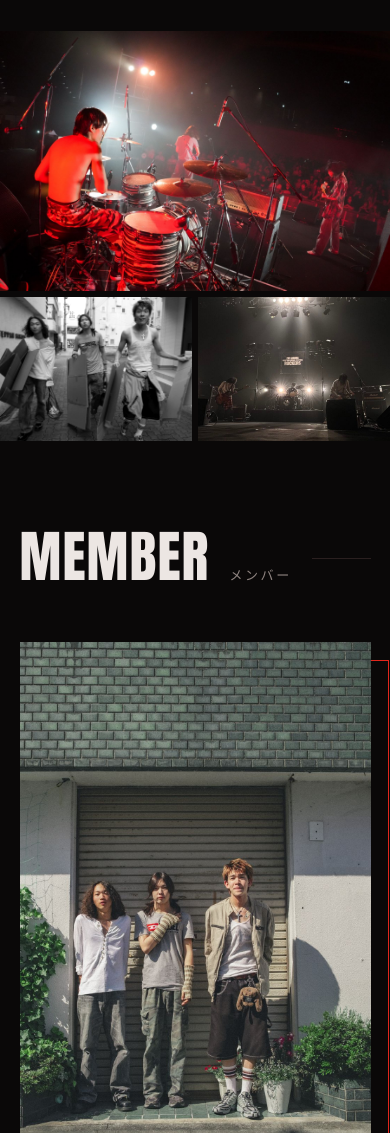
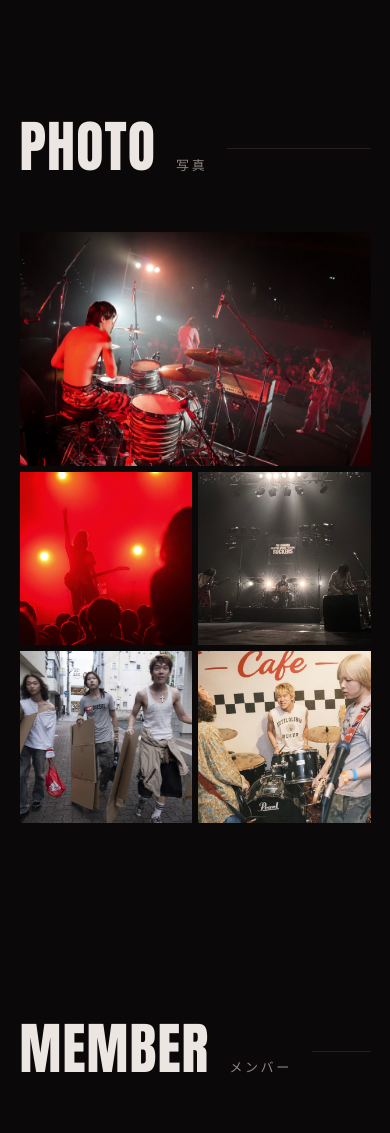
Before and after one commit to Handlemarie/handlemarie.github.io, a plain HTML site: page index.html in a window 390 px wide. Shown: the part 2220-3353 px from the top of the page. Drawn offline with Linux system fonts and the light colour scheme.

Commit message:
PHOTOセクションを追加（5枚・タップで拡大）
Co-Authored-By: Claude Opus 5.5 <noreply@anthropic.com>
Claude-Session: https://claude.ai/code/session_014CxYBEAUWy3Se8EetvgtDN

```diff
--- a/index.html
+++ b/index.html
@@ -120,14 +120,20 @@ textarea{min-height:130px;resize:vertical}
 .result p{font-size:14px;color:#cfc3bf}
 .result .demo{margin-top:16px;font-size:11px;color:var(--muted)}
 
-/* photo band */
-.band{padding:0;display:grid;grid-template-columns:1.6fr 1fr;grid-template-rows:1fr 1fr;gap:6px;height:min(80vw,720px)}
-.band figure{overflow:hidden;position:relative}
-.band figure:first-child{grid-row:1/3}
-.band img{width:100%;height:100%;object-fit:cover;transition:transform 1.2s ease,filter .6s}
-.band figure:hover img{transform:scale(1.04)}
-.band img.mono{filter:grayscale(1) contrast(1.1)}
-.band figure:hover img.mono{filter:none}
+/* photo gallery */
+.photo{padding-bottom:110px}
+.gallery{display:grid;grid-template-columns:1.7fr 1fr 1fr;grid-template-rows:repeat(2,minmax(0,1fr));gap:6px;height:min(54vw,680px)}
+.gallery button{all:unset;cursor:zoom-in;position:relative;overflow:hidden;display:block;background:#111}
+.gallery button:first-child{grid-row:1/3}
+.gallery button:focus-visible{outline:2px solid var(--red);outline-offset:2px}
+.gallery img{width:100%;height:100%;object-fit:cover;transition:transform 1.2s ease,filter .5s;filter:saturate(.9)}
+.gallery button:hover img{transform:scale(1.04);filter:saturate(1.1)}
+.lightbox{position:fixed;inset:0;z-index:90;display:none;align-items:center;justify-content:center;background:rgba(0,0,0,.92);padding:4vw}
+.lightbox.open{display:flex;animation:fade .25s ease}
+.lightbox img{max-width:100%;max-height:100%;object-fit:contain;box-shadow:0 20px 60px rgba(0,0,0,.6)}
+.lightbox .lb-close{position:absolute;top:16px;right:20px;background:none;border:0;color:#fff;font-size:34px;cursor:pointer;line-height:1}
+.lightbox .lb-nav{position:absolute;top:50%;transform:translateY(-50%);background:rgba(10,8,8,.5);border:1px solid #4a3a38;color:#fff;width:48px;height:48px;font-size:22px;cursor:pointer}
+.lightbox .lb-prev{left:16px}.lightbox .lb-next{right:16px}
 
 /* member */
 .member-wrap{display:grid;grid-template-columns:1fr 1.1fr;gap:6vw;align-items:center}
@@ -227,10 +233,9 @@ footer small{color:var(--muted);font-family:var(--en);letter-spacing:.2em;font-s
   .date{display:flex;align-items:baseline;gap:12px}
   .date .md{font-size:40px}
   .side{text-align:left;min-width:0}
-  .band{grid-template-columns:1fr 1fr;grid-template-rows:auto auto;height:auto}
-  .band figure:first-child{grid-column:1/3;grid-row:auto}
-  .band figure{aspect-ratio:4/3}
-  .band figure:first-child{aspect-ratio:3/2}
+  .gallery{grid-template-columns:1fr 1fr;grid-template-rows:auto;height:auto}
+  .gallery button{aspect-ratio:1/1}
+  .gallery button:first-child{grid-column:1/3;grid-row:auto;aspect-ratio:3/2}
   .member-wrap,.music-grid,.contact-wrap{grid-template-columns:minmax(0,1fr)}
   .jacket{max-width:420px}
   .member-photo{max-width:420px}
@@ -270,11 +275,10 @@ footer small{color:var(--muted);font-family:var(--en);letter-spacing:.2em;font-s
   <p class="note reveal">※ 取り置きはこのフォームのほか、Instagram / X のDM（バンド・メンバーどちらでも）でも受け付けています。<br>※ 当日は受付で「ハンドルマリー」とお名前をお伝えください。</p>
 </section>
 
-<div class="band section reveal">
-  <figure><img src="img/drum.jpg" alt="ステージ上のドラム視点のライブ写真"></figure>
-  <figure><img class="mono" src="img/walk.jpg" alt="メンバー3人のオフショット"></figure>
-  <figure><img src="img/stage.jpg" alt="FM GUNMA ROCKERSのステージ写真"></figure>
-</div>
+<section id="photo" class="photo">
+  <div class="sec-head reveal"><h2>PHOTO</h2><span>写真</span></div>
+  <div class="gallery reveal" id="gallery"></div>
+</section>
 
 <section id="member">
   <div class="sec-head reveal"><h2>MEMBER</h2><span>メンバー</span></div>
@@ -344,6 +348,14 @@ footer small{color:var(--muted);font-family:var(--en);letter-spacing:.2em;font-s
   <small>© ハンドルマリー ALL RIGHTS RESERVED.</small>
 </footer>
 
+<!-- photo lightbox -->
+<div class="lightbox" id="lightbox" role="dialog" aria-modal="true" aria-label="写真の拡大表示">
+  <button class="lb-close" id="lbClose" aria-label="閉じる">×</button>
+  <button class="lb-nav lb-prev" id="lbPrev" aria-label="前の写真">‹</button>
+  <img id="lbImg" src="" alt="">
+  <button class="lb-nav lb-next" id="lbNext" aria-label="次の写真">›</button>
+</div>
+
 <!-- reserve modal -->
 <div class="modal" id="modal" role="dialog" aria-modal="true" aria-labelledby="mTitle">
   <div class="sheet" id="sheet"></div>
@@ -352,6 +364,15 @@ footer small{color:var(--muted);font-family:var(--en);letter-spacing:.2em;font-s
 <script>
 // ---- 予約の送信先（Google Apps Script のウェブアプリURL）。空のままだと試作モード ----
 const ENDPOINT = 'https://script.google.com/macros/s/AKfycbxIElwuIacuEuW-g95KdE9pstllY3z6MWA3h3QEnv92kUTRWozKrIla8yx8LuO7d1Lp/exec';
+
+// ---- ギャラリー写真（1枚目が大きく表示されます。ライブごとに入れ替え） ----
+const photos = [
+  {src:'img/drum.jpg',   alt:'ドラム側から見たステージと満員の客席', pos:'50% 50%'},
+  {src:'img/hero.jpg',   alt:'赤い照明の中で手を挙げるギタリストのシルエット', pos:'30% 40%'},
+  {src:'img/stage.jpg',  alt:'FM GUNMA ROCKERSのステージで演奏する3人', pos:'50% 60%'},
+  {src:'img/walk.jpg',   alt:'ダンボールを抱えて歩くメンバー3人', pos:'50% 40%'},
+  {src:'img/studio.jpg', alt:'スタジオで音を合わせるメンバー', pos:'50% 40%'},
+];
 
 // ---- 公演データ（Instagramの告知投稿より） ----
 const shows = [
@@ -483,6 +504,21 @@ mb.onclick=()=>{nav.classList.toggle('open');mb.textContent=nav.classList.contai
 nav.querySelectorAll('a').forEach(a=>a.onclick=()=>{nav.classList.remove('open');mb.textContent='MENU'});
 
 renderShows();
+
+// ---- gallery + lightbox ----
+(function(){
+  const g=document.getElementById('gallery'), lb=document.getElementById('lightbox'), im=document.getElementById('lbImg');
+  let cur=0;
+  g.innerHTML=photos.map((p,i)=>`<button type="button" data-i="${i}" aria-label="写真を拡大：${esc(p.alt)}"><img src="${p.src}" alt="${esc(p.alt)}" style="object-position:${p.pos||'50% 50%'}"></button>`).join('');
+  const show=i=>{cur=(i+photos.length)%photos.length;im.src=photos[cur].src;im.alt=photos[cur].alt};
+  g.querySelectorAll('button').forEach(b=>b.onclick=()=>{show(+b.dataset.i);lb.classList.add('open');document.body.style.overflow='hidden'});
+  const close=()=>{lb.classList.remove('open');document.body.style.overflow=''};
+  document.getElementById('lbClose').onclick=close;
+  document.getElementById('lbPrev').onclick=e=>{e.stopPropagation();show(cur-1)};
+  document.getElementById('lbNext').onclick=e=>{e.stopPropagation();show(cur+1)};
+  lb.addEventListener('click',e=>{if(e.target===lb)close()});
+  document.addEventListener('keydown',e=>{if(!lb.classList.contains('open'))return;if(e.key==='Escape')close();if(e.key==='ArrowLeft')show(cur-1);if(e.key==='ArrowRight')show(cur+1)});
+})();
 const io=new IntersectionObserver(es=>es.forEach(e=>{if(e.isIntersecting){e.target.classList.add('in');io.unobserve(e.target)}}),{threshold:.12});
 document.querySelectorAll('.reveal:not(.in)').forEach(el=>io.observe(el));
 </script>
```
Also changed, not shown: img/studio.jpg (added).
